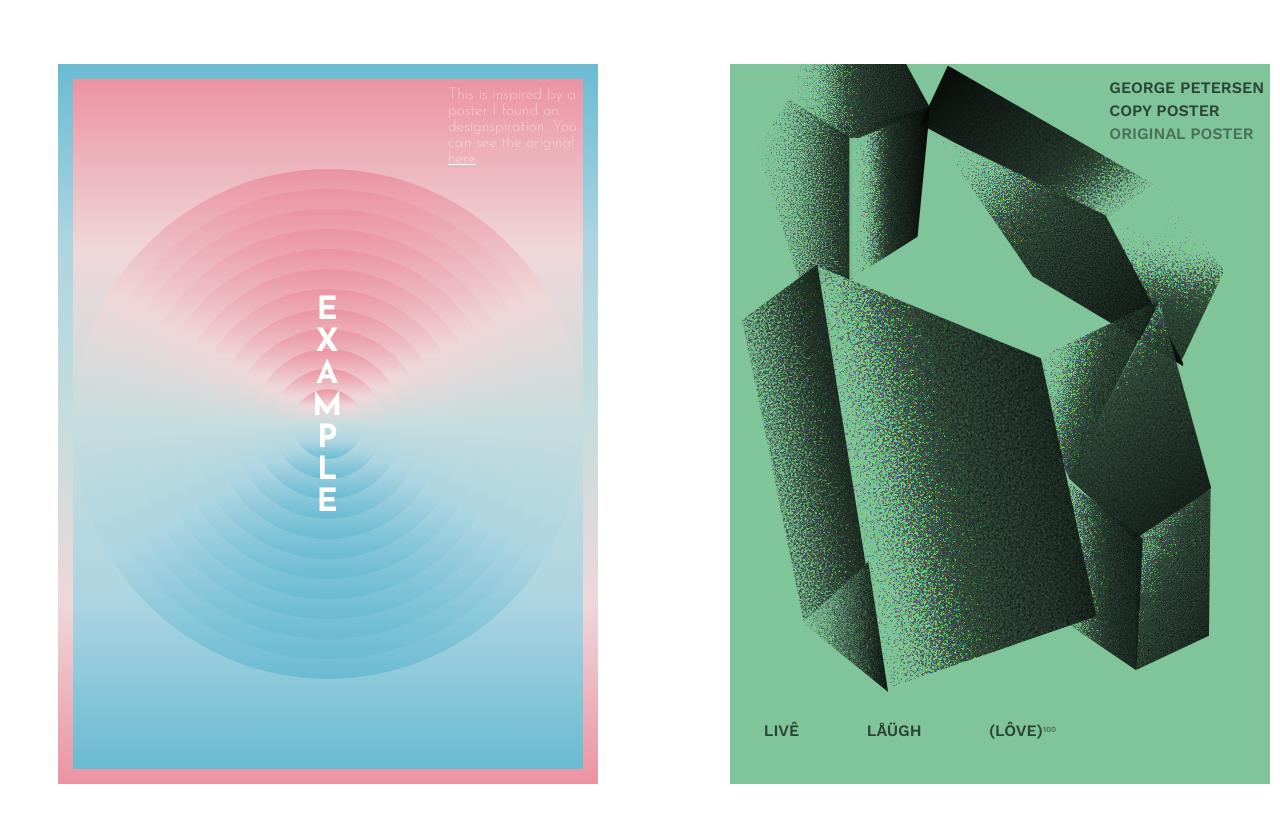
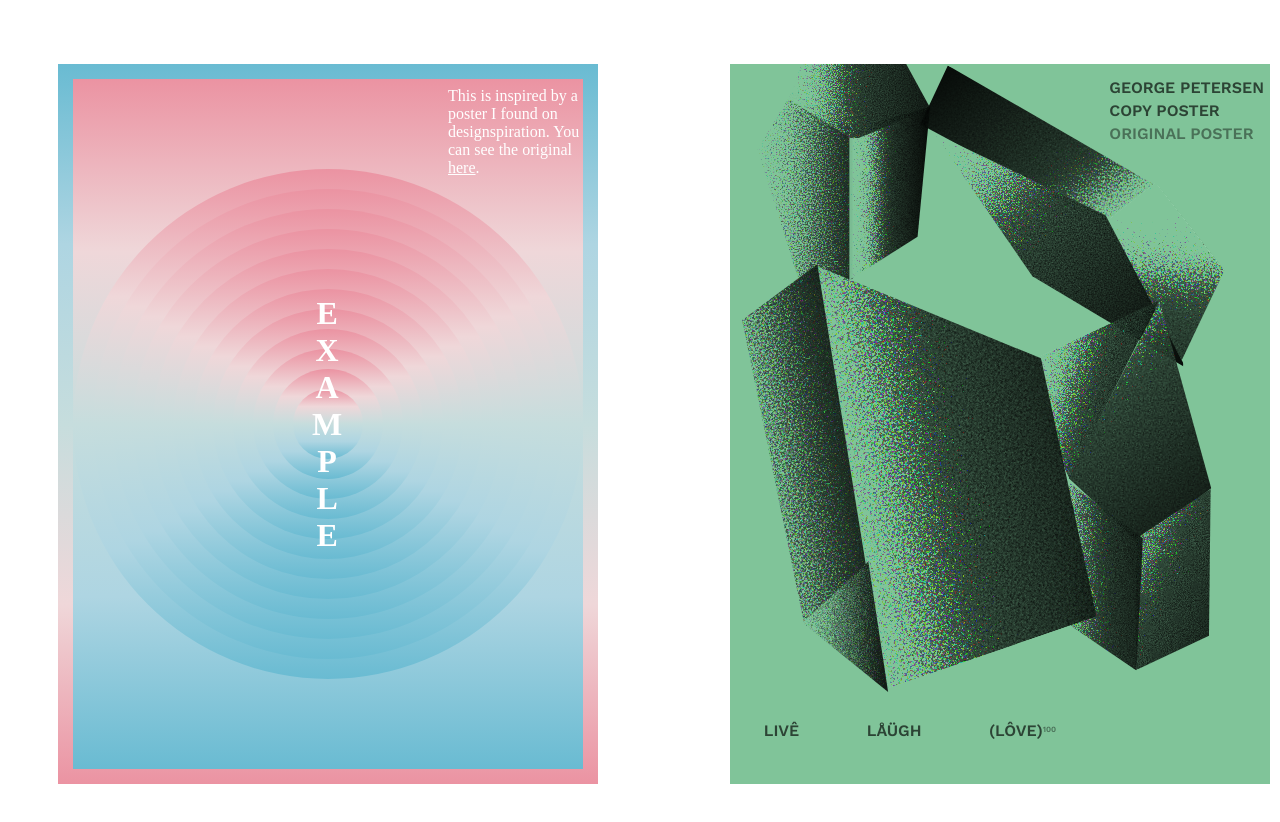
Before and after one commit to jovialgent/poster-recreation, a Svelte app: page / in a window 1280 px wide. Shown: the top 822 px of the page. Built offline with nearby package versions, Linux system fonts and the light colour scheme.

Commit message:
main - clean up

```diff
--- a/src/scss/poster.scss
+++ b/src/scss/poster.scss
@@ -6,8 +6,6 @@ $posterHeight: 24px * $posterSize;
   display: flex;
   align-items: center;
   justify-content: center;
-  font-family: "Bebas Neue", cursive;
-  font-family: "Josefin Sans", sans-serif;
   margin: 0.25rem;
 }
 
```
